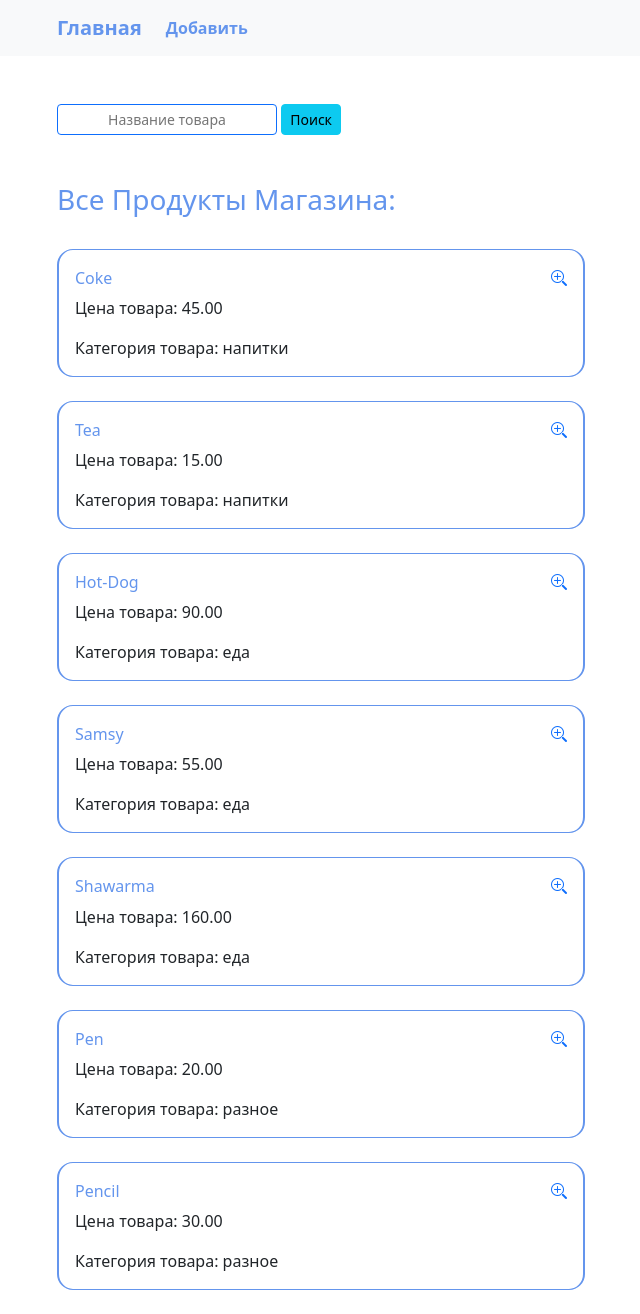
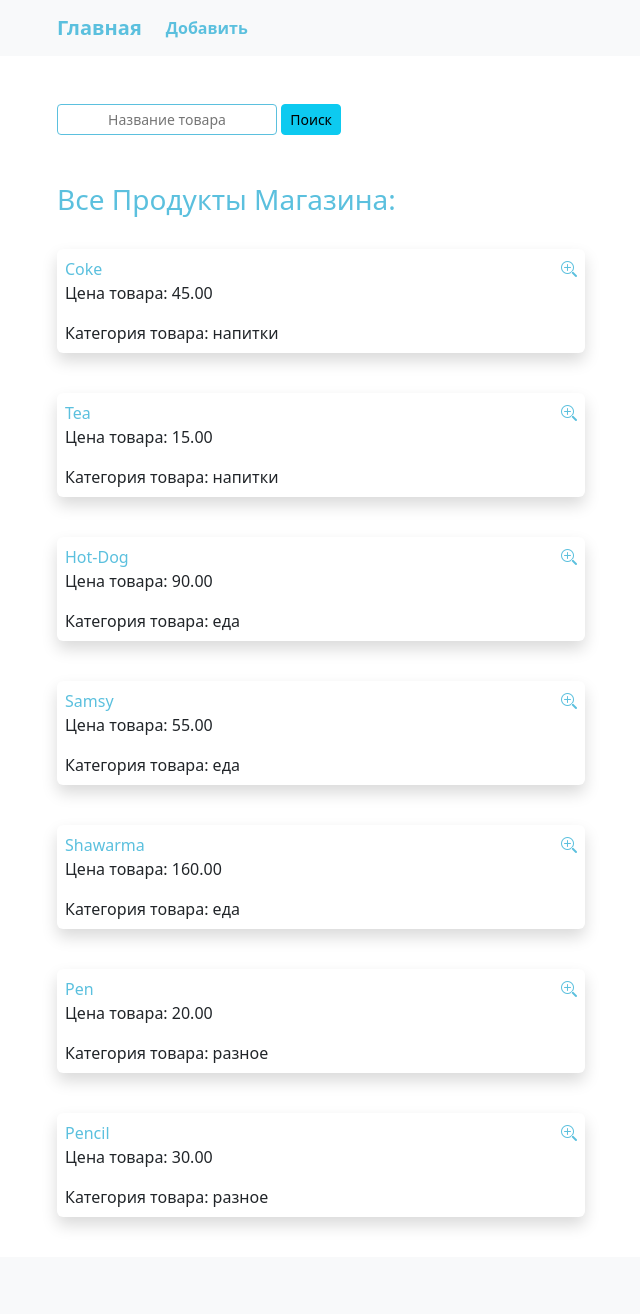
Before and after one commit to samat-sultanov/hw_48, a Django app: page / in a window 1280 px wide. Shown: the whole page, without its empty margins (25-665 px from the left). After the commit the page ends 1226 px from the top, so only its background shows below. Run offline with Django 4.2, Linux system fonts and the light colour scheme; data comes from the database, SQL or seed files in the repository.

Commit message:
создал представление и шаблон для редактирования товара; добавил url для редактирования товара; отредатикровал стили страниц

```diff
--- a/source/webapp/static/css/style.css
+++ b/source/webapp/static/css/style.css
@@ -1,3 +1,3 @@
 h1, h2, h3, h4, h5, h6 {
-    color: cornflowerblue;
+    color: #5bc0de;
 }
--- a/source/webapp/templates/base.html
+++ b/source/webapp/templates/base.html
@@ -21,7 +21,7 @@
 
 <nav class="navbar navbar-expand-lg bg-light">
     <div class="container">
-        <a class="navbar-brand" style="color: cornflowerblue" href="{% url 'index_view' %}"><b>Главная</b></a>
+        <a class="navbar-brand" style="color: #5bc0de" href="{% url 'index_view' %}"><b>Главная</b></a>
         <button class="navbar-toggler" type="button" data-bs-toggle="collapse" data-bs-target="#navbarNav"
                 aria-controls="navbarNav" aria-expanded="false" aria-label="Toggle navigation">
             <span class="navbar-toggler-icon"></span>
--- a/source/webapp/templates/index_view.html
+++ b/source/webapp/templates/index_view.html
@@ -2,7 +2,7 @@
 
 {% block nav %}
     <li class="nav-item">
-        <a class="nav-link" style="color: cornflowerblue" href="{% url 'create_product' %}"><b>Добавить</b></a>
+        <a class="nav-link" style="color: #5bc0de" href="{% url 'create_product' %}"><b>Добавить</b></a>
     </li>
 {% endblock %}
 
@@ -14,7 +14,8 @@
     <br/><br/>
     <div>
         <form action="" method="get">
-            <input type="text" class="btn btn-outline-primary btn-sm" name="name" placeholder="Название товара">
+            <input type="text" class="btn btn-outline-primary btn-sm" style="border-color: #5bc0de" name="name"
+                   placeholder="Название товара">
             <input type="submit" class="btn btn-info btn-sm" value="Поиск">
         </form>
     </div>
@@ -23,12 +24,12 @@
         <h3>Все Продукты Магазина:</h3>
         <br/>
         {% for product in products %}
-            <div class="card"
-                 style="width: 33rem; border-radius: 1em; border-color: cornflowerblue; border-inline-width: 2px">
+            <div class="card, shadow p-2 mb-3 bg-body rounded"
+                 style="width: 33rem; border-radius: 1em; border-inline-width: 2px">
                 <div class="card-body">
                     <div style="text-align: left;">
                         <h6 class="card-title" style="display: inline-block;">{{ product.name }}</h6>
-                        <a style="float: right;"
+                        <a style="float: right; color: #5bc0de"
                            href="{% url 'product_view' product.pk %}"><i class="bi bi-zoom-in"></i></a>
                     </div>
                     <p class="card-text">Цена товара: {{ product.price }}</p>
--- a/source/webapp/templates/partial/form.html
+++ b/source/webapp/templates/partial/form.html
@@ -14,4 +14,4 @@
 {% endfor %}
 
 
-<p><input type="submit" value="{{ button_text }}"></p>
+<p><input type="submit" class="btn btn-info btn-sm" role="button" value="{{ button_text }}"></p>
--- a/source/webapp/templates/product_view.html
+++ b/source/webapp/templates/product_view.html
@@ -6,13 +6,13 @@
 
 {% block nav %}
     <li class="nav-item">
-        <a class="nav-link" style="color: cornflowerblue" href="{% url 'create_product' %}"><b>Добавить</b></a>
+        <a class="nav-link" style="color: #5bc0de" href="{% url 'create_product' %}"><b>Добавить</b></a>
     </li>
     <li class="nav-item">
-        <a class="nav-link" style="color: cornflowerblue" href="#"><b>Редактировать</b></a>
+        <a class="nav-link" style="color: #5bc0de" href="{% url 'update_product' product.pk %}"><b>Редактировать</b></a>
     </li>
     <li class="nav-item">
-        <a class="nav-link" style="color: cornflowerblue" href="{% url 'delete_product' product.pk %}"><b>Удалить</b></a>
+        <a class="nav-link" style="color: #5bc0de" href="{% url 'delete_product' product.pk %}"><b>Удалить</b></a>
     </li>
 {% endblock %}
 
--- a/source/webapp/urls.py
+++ b/source/webapp/urls.py
@@ -1,9 +1,10 @@
 from django.urls import path
-from webapp.views import index_view, product_view, delete_product, create_product
+from webapp.views import index_view, product_view, delete_product, create_product, update_product
 
 urlpatterns = [
     path('', index_view, name="index_view"),
     path('product/<int:pk>/', product_view, name="product_view"),
-    path('product/<int:pk>/delete', delete_product, name="delete_product"),
+    path('product/<int:pk>/delete/', delete_product, name="delete_product"),
     path('product/add/', create_product, name="create_product"),
+    path('product/<int:pk>/update/', update_product, name="update_product"),
 ]
--- a/source/webapp/views.py
+++ b/source/webapp/views.py
@@ -54,3 +54,28 @@ def create_product(request):
             return redirect('index_view')
         else:
             return render(request, 'create_product.html', {'form': form})
+
+
+def update_product(request, pk):
+    product = get_object_or_404(Product, pk=pk)
+    if request.method == "GET":
+        form = ProductForm(initial={
+            'name': product.name,
+            'description': product.description,
+            'category': product.category,
+            'balance': product.balance,
+            'price': product.price
+        })
+        return render(request, 'update_product.html', {'form': form})
+    elif request.method == "POST":
+        form = ProductForm(data=request.POST)
+        if form.is_valid():
+            product.name = form.cleaned_data.get('name')
+            product.description = form.cleaned_data.get('description')
+            product.category = form.cleaned_data.get('category')
+            product.balance = form.cleaned_data.get('balance')
+            product.price = form.cleaned_data.get('price')
+            product.save()
+            return redirect('index_view')
+        else:
+            return render(request, 'update_product.html', {'form': form})
```
Also changed, not shown: source/webapp/templates/update_product.html (added, +21 -0 lines).
